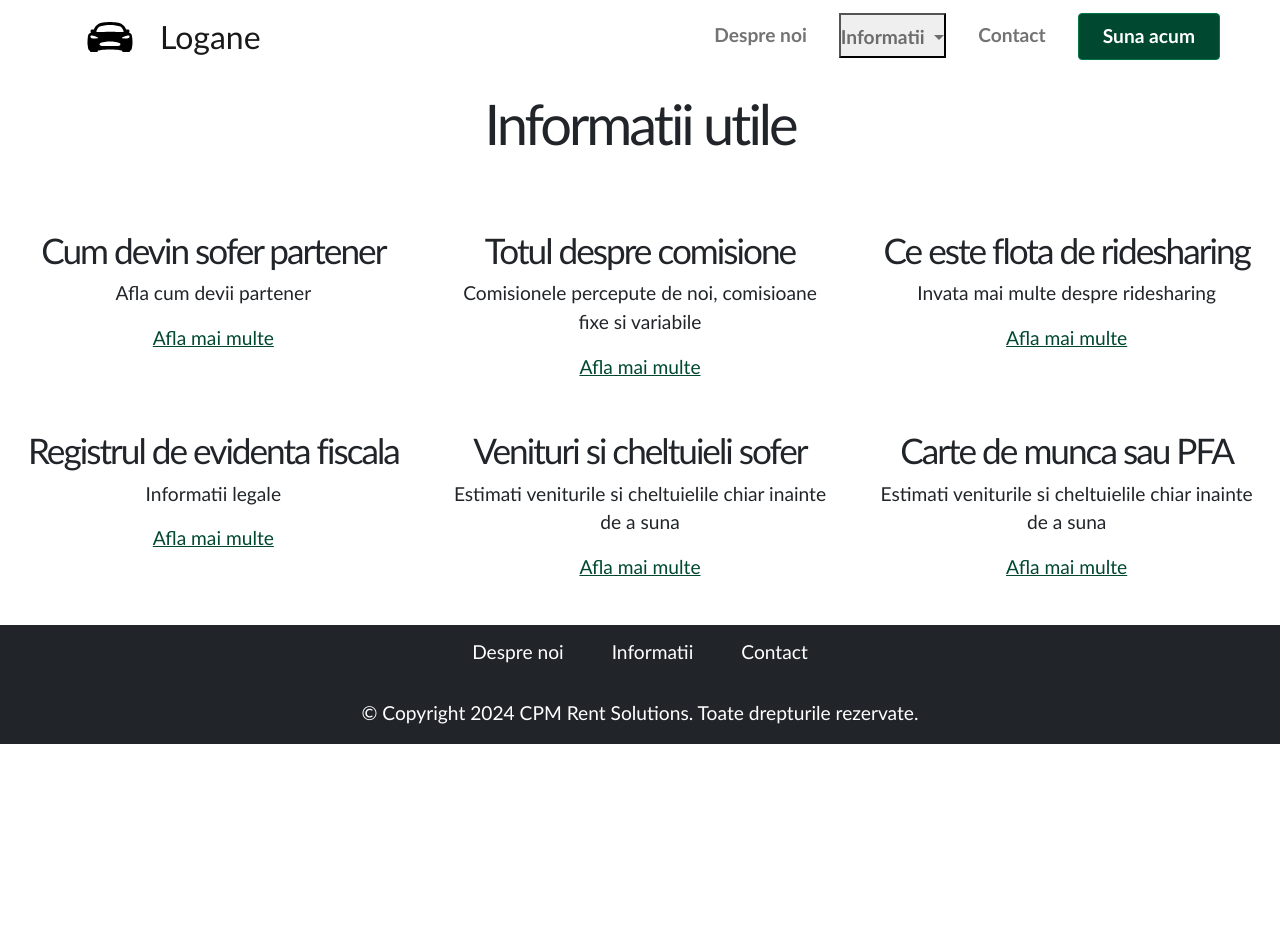
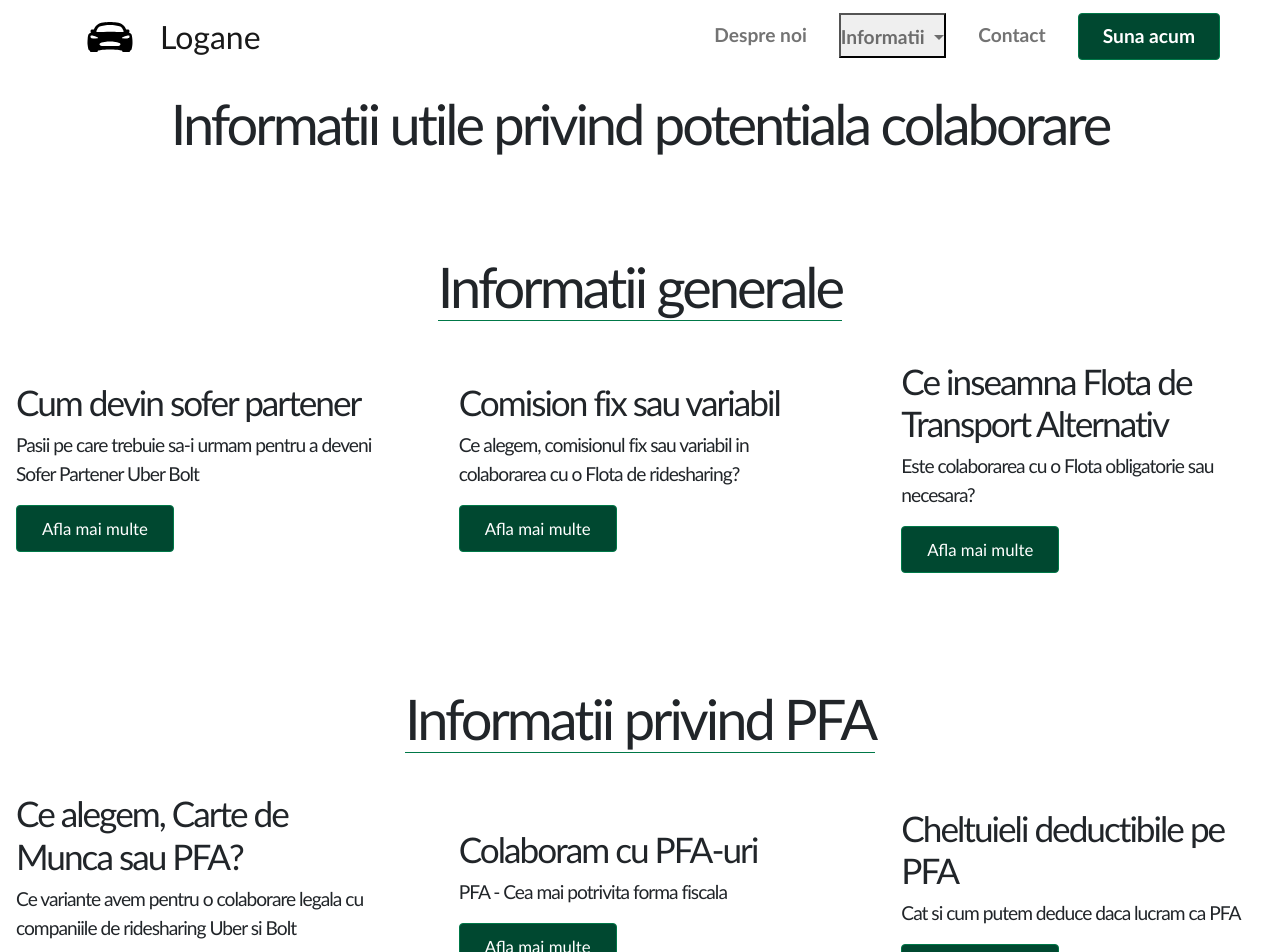
Before and after one commit to andreialex232/Logane-B, an Angular app: page /information in a window 1280 px wide. Shown: the top 952 px of the page. Before the commit the page ends 800 px from the top, so only its background shows below. Built offline with nearby package versions, Linux system fonts and the light colour scheme.

Commit message:
Info home

```diff
--- a/src/app/info/info-home/info-home.component.html
+++ b/src/app/info/info-home/info-home.component.html
@@ -1,75 +1,105 @@
-<article class="mt-3 mb-3">
+<article class="mt-3">
   <h1 class="h2 text-center mb-5">
-    Informatii utile
+    Informatii utile privind potentiala colaborare
   </h1>
-  <div class="container-fluid text-center">
-    <div class="row row-cols-1 row-cols-md-2 row-cols-xl-3">
-  <section class="col p-4">
-    <h2 class="h3">
+  <article class="mt-6 mb-6 text-center">
+    <h2 class="border-bottom border-secondary d-inline">Informatii generale</h2>
+    <div class="text-center text-lg-start mt-4 d-flex flex-column flex-lg-row align-items-center justify-content-center gap-5">
+      <section class="card border-0">
+        <div class="card-body">
+          <h3 class="card-title">
             Cum devin sofer partener
-    </h2>
-    <p>
-      Afla cum devii partener
+          </h3>
+          <p class="card-text u-letter-spacing-1 fw-normal">
+            Pasii pe care trebuie sa-i urmam pentru a deveni Sofer Partener Uber Bolt
           </p>
-    <a routerLink="about">
+          <a
+            class="card-link btn btn-secondary btn-sm text-bg-primary"
+            routerLink="about">
             Afla mai multe
           </a>
+        </div>
       </section>
-  <section class="col p-4">
-    <h2 class="h3">
-      Totul despre comisione
-    </h2>
-    <p>
-      Comisionele percepute de noi, comisioane fixe si variabile
+      <section class="card border-0">
+        <div class="card-body">
+          <h3 class="card-title">
+            Comision fix sau variabil
+          </h3>
+          <p class="card-text u-letter-spacing-1 fw-normal">
+            Ce alegem, comisionul fix sau variabil in colaborarea cu o Flota de ridesharing?
           </p>
-    <a routerLink="about">
+          <a
+            class="card-link btn btn-secondary btn-sm text-bg-primary"
+            routerLink="about">
             Afla mai multe
           </a>
+        </div>
       </section>
-  <section class="col p-4">
-    <h2 class="h3">
-      Ce este flota de ridesharing
-    </h2>
-    <p>
-      Invata mai multe despre ridesharing
+      <section class="card border-0">
+        <div class="card-body">
+          <h3 class="card-title">
+            Ce inseamna Flota de Transport Alternativ
+          </h3>
+          <p class="card-text u-letter-spacing-1 fw-normal">
+            Este colaborarea cu o Flota obligatorie sau necesara?
           </p>
-    <a routerLink="about">
+          <a
+            class="card-link btn btn-secondary btn-sm text-bg-primary"
+            routerLink="about">
             Afla mai multe
           </a>
+        </div>
       </section>
-  <section class="col p-4">
-    <h2 class="h3">
-      Registrul de evidenta fiscala
-    </h2>
-    <p>
-      Informatii legale
+    </div>
+  </article>
+  <article class="text-center">
+    <h2 class="border-bottom border-secondary d-inline">Informatii privind PFA</h2>
+    <div class="text-center text-lg-start mt-4 d-flex flex-column flex-lg-row align-items-center justify-content-center gap-5">
+      <section class="card border-0">
+        <div class="card-body">
+          <h3 class="card-title">
+            Ce alegem, Carte de Munca sau PFA?
+          </h3>
+          <p class="card-text u-letter-spacing-1 fw-normal">
+            Ce variante avem pentru o colaborare legala cu companiile de ridesharing Uber si Bolt
           </p>
-    <a routerLink="about">
+          <a
+            class="card-link btn btn-secondary btn-sm text-bg-primary"
+            routerLink="about">
             Afla mai multe
           </a>
+        </div>
       </section>
-  <section class="col p-4">
-    <h2 class="h3">
-      Venituri si cheltuieli sofer
-    </h2>
-    <p>
-      Estimati veniturile si cheltuielile chiar inainte de a suna
+      <section class="card border-0">
+        <div class="card-body">
+          <h3 class="card-title">
+            Colaboram cu PFA-uri
+          </h3>
+          <p class="card-text u-letter-spacing-1 fw-normal">
+            PFA - Cea mai potrivita forma fiscala
           </p>
-    <a routerLink="about">
+          <a
+            class="card-link btn btn-secondary btn-sm text-bg-primary"
+            routerLink="about">
             Afla mai multe
           </a>
+        </div>
       </section>
-  <section class="col p-4">
-    <h2 class="h3">
-      Carte de munca sau PFA
-    </h2>
-    <p>
-      Estimati veniturile si cheltuielile chiar inainte de a suna
+      <section class="card border-0">
+        <div class="card-body">
+          <h3 class="card-title">
+            Cheltuieli deductibile pe PFA
+          </h3>
+          <p class="card-text u-letter-spacing-1 fw-normal">
+            Cat si cum putem deduce daca lucram ca PFA
           </p>
-    <a routerLink="about">
+          <a
+            class="card-link btn btn-secondary btn-sm text-bg-primary"
+            routerLink="about">
             Afla mai multe
           </a>
+        </div>
       </section>
     </div>
-  </div>
   </article>
+</article>
--- a/src/app/shared/form/form.component.html
+++ b/src/app/shared/form/form.component.html
@@ -1,5 +1,4 @@
 <form [formGroup]="form" class="needs-validation row d-inline p-2" novalidate id="cform">
-
   <div class="text-center mb-4">
     <img class="mail-svg-size" src="assets/svg/mail_opened_re_i38e.svg">
     <p class="display-8 u-letter-spacing-1 fw-normal">Raspundem cat se poate de repede</p>
--- a/src/scss/abstract/_variables.scss
+++ b/src/scss/abstract/_variables.scss
@@ -3,6 +3,7 @@
 $secondary: #007848;
 $tertiary: #fff;
 $black: #000;
+$grey: #333;
 $background-darken: rgba(26, 26, 26, 0.61);
 
 // Font family
--- /dev/null
+++ b/src/scss/components/_card.scss
@@ -0,0 +1,3 @@
+.card {
+  width: 516px !important;
+}
--- a/src/styles.scss
+++ b/src/styles.scss
@@ -11,6 +11,7 @@
 
 /* Importing components SCSS files */
 @import 'scss/components/button';
+@import 'scss/components/card';
 @import 'scss/components/dropdown';
 @import 'scss/components/link';
 @import 'scss/components/svg';
```
Lines whose indentation alone changed are shown as unchanged.
